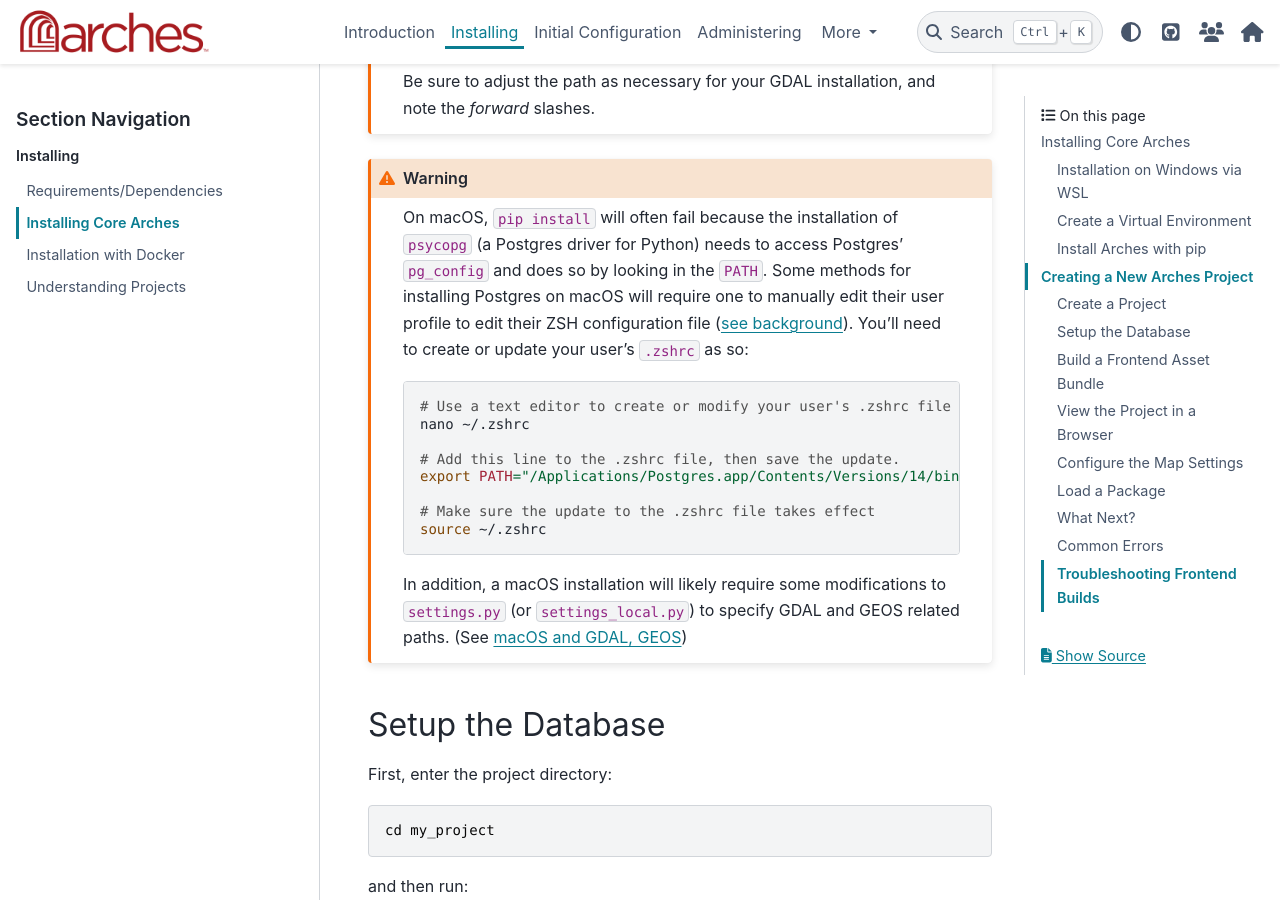
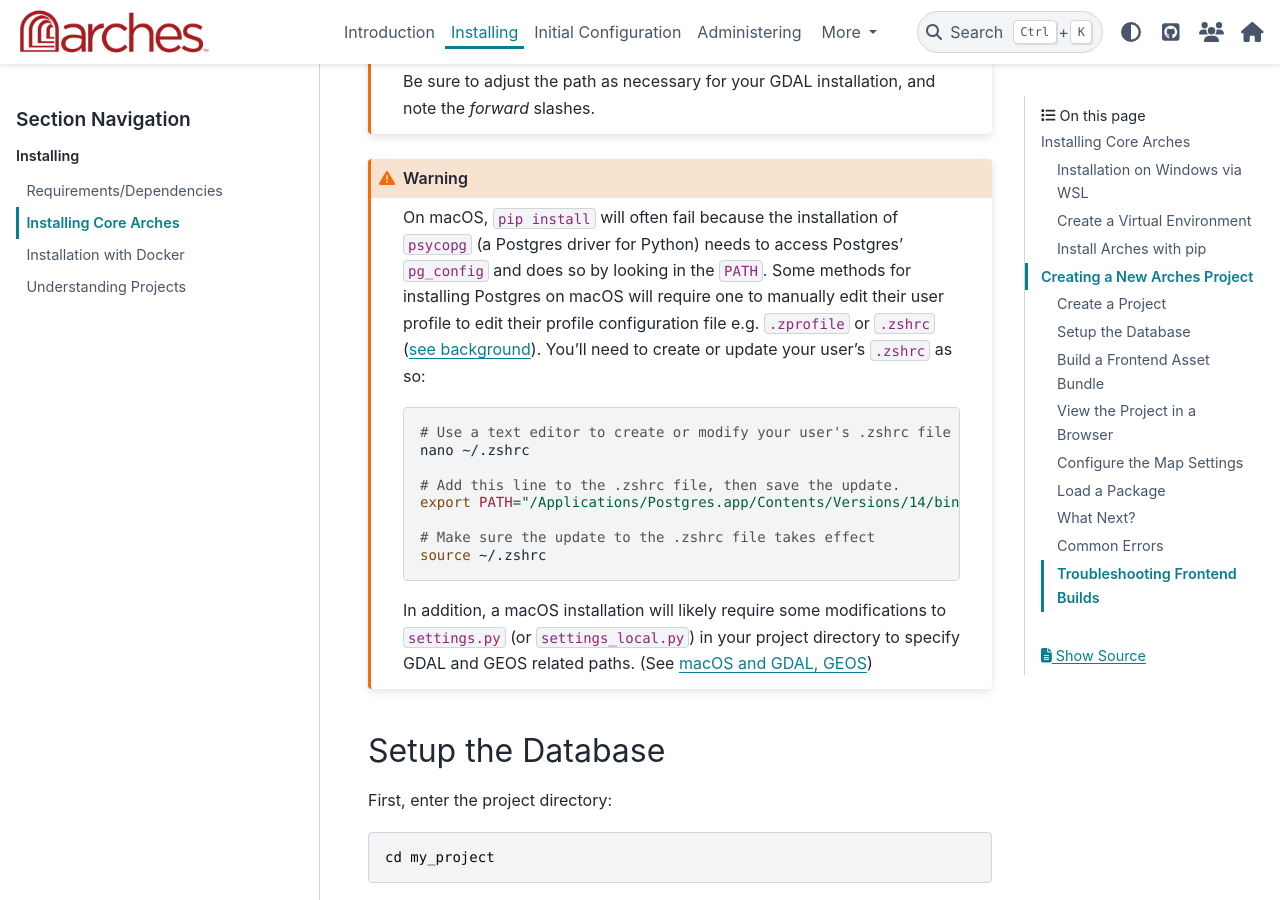
Before and after one commit to archesproject/arches-docs, a Sphinx documentation site: the page built from docs/installing/installation.rst, in a window 1280 px wide and 900 px high, scrolled down 3717 px. Built offline with Sphinx 7.4.7 and the PyData theme 0.15.4, drawn with Linux system fonts in a browser that asks for light colours.

Commit message:
includes other example of profile file zprofile, also specifies that geos settings is in project dir, re #409 #410

```diff
--- a/docs/installing/installation.rst
+++ b/docs/installing/installation.rst
@@ -115,7 +115,7 @@
 
 .. warning::
 
-    On macOS, ``pip install`` will often fail because the installation of ``psycopg`` (a Postgres driver for Python) needs to access Postgres' ``pg_config`` and does so by looking in the ``PATH``. Some methods for installing Postgres on macOS will require one to manually edit their user profile to edit their ZSH configuration file (`see background <https://www.freecodecamp.org/news/how-do-zsh-configuration-files-work/>`_). You'll need to create or update your user's ``.zshrc`` as so:
+    On macOS, ``pip install`` will often fail because the installation of ``psycopg`` (a Postgres driver for Python) needs to access Postgres' ``pg_config`` and does so by looking in the ``PATH``. Some methods for installing Postgres on macOS will require one to manually edit their user profile to edit their profile configuration file e.g. ``.zprofile`` or ``.zshrc`` (`see background <https://www.freecodecamp.org/news/how-do-zsh-configuration-files-work/>`_). You'll need to create or update your user's ``.zshrc`` as so:
 
     .. code-block:: bash
 
@@ -128,7 +128,7 @@
         # Make sure the update to the .zshrc file takes effect
         source ~/.zshrc
 
-    In addition, a macOS installation will likely require some modifications to ``settings.py`` (or ``settings_local.py``) to specify GDAL and GEOS related paths. (See :ref:`macOS and GDAL, GEOS`)
+    In addition, a macOS installation will likely require some modifications to ``settings.py`` (or ``settings_local.py``) in your project directory to specify GDAL and GEOS related paths. (See :ref:`macOS and GDAL, GEOS`)
 
 
 Setup the Database
```
